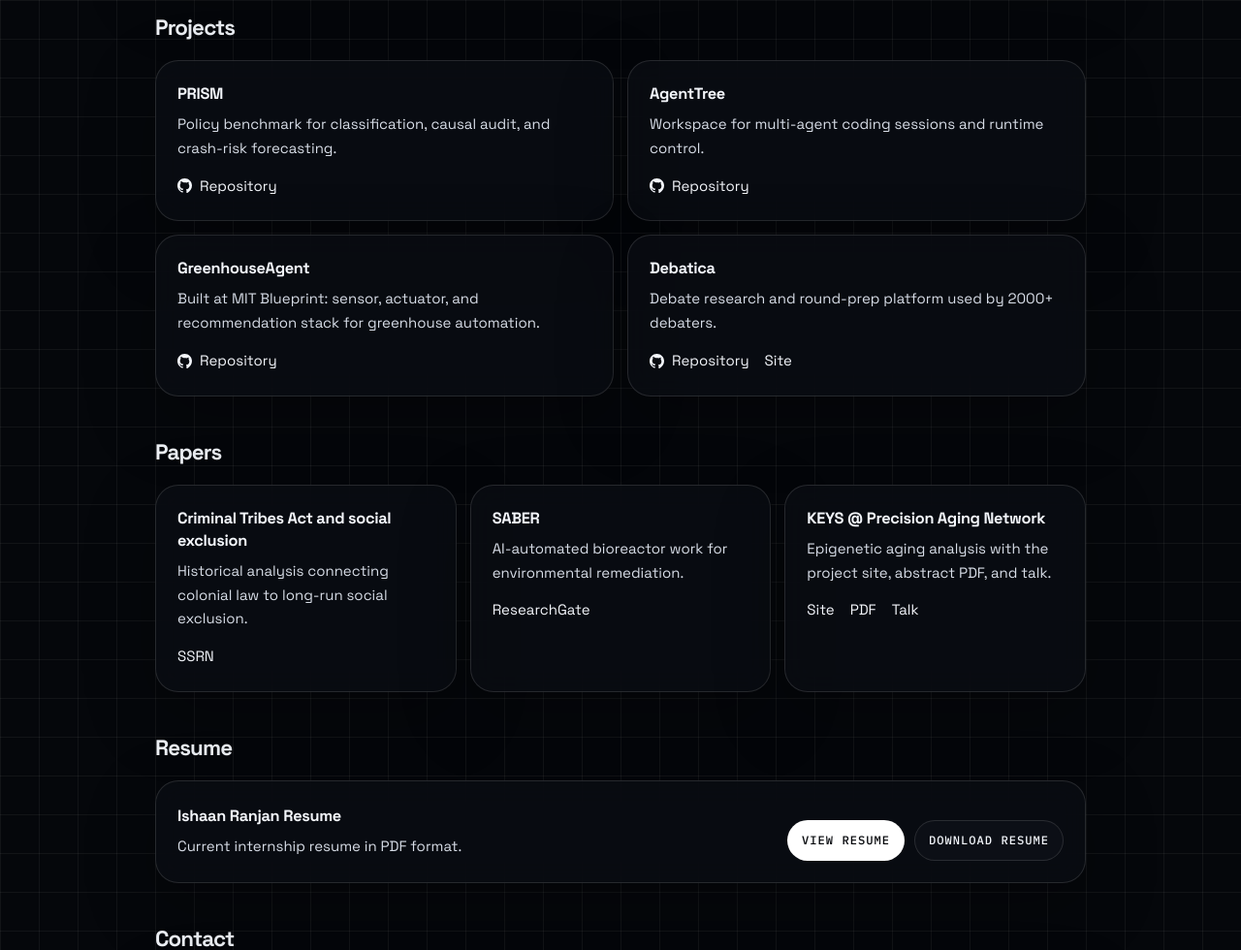
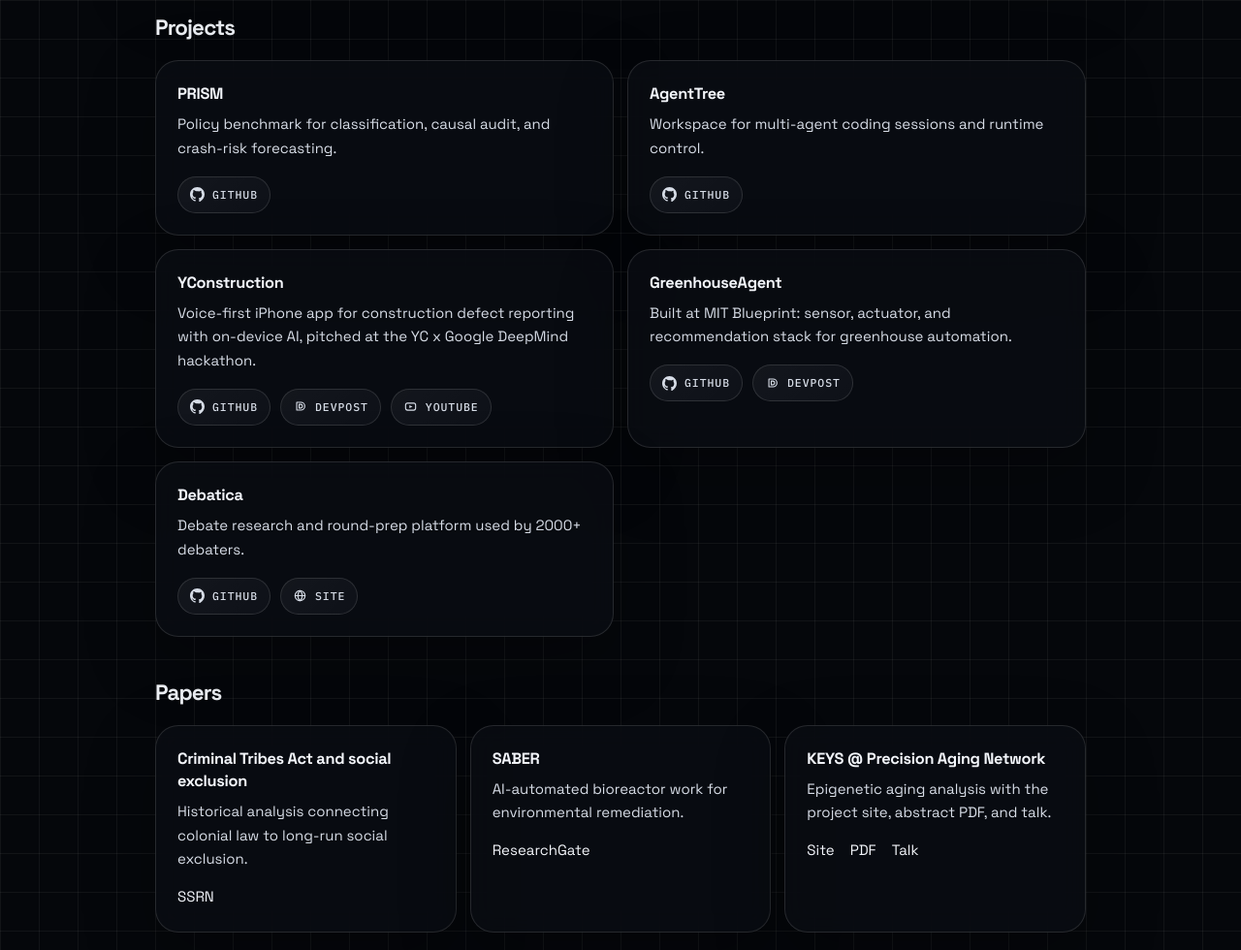
Before and after one commit to IshaanAyaan/portfoliov2, a plain HTML site: page index.html in a window 1280 px wide. Shown: the part 1840-2820 px from the top of the page at 97% size. Drawn offline with Linux system fonts and the light colour scheme.

Commit message:
Add YConstruction and project link pills

```diff
--- a/index.html
+++ b/index.html
@@ -233,14 +233,14 @@
           <article class="surface project-card">
             <h3>PRISM</h3>
             <p>Policy benchmark for classification, causal audit, and crash-risk forecasting.</p>
-            <div class="link-row">
-              <a class="repo-link" href="https://github.com/IshaanAyaan/prism-policy-ai" target="_blank"
-                rel="noopener">
+            <div class="project-links" aria-label="PRISM links">
+              <a class="project-link-pill" href="https://github.com/IshaanAyaan/prism-policy-ai" target="_blank"
+                rel="noopener" aria-label="View PRISM on GitHub">
                 <svg viewBox="0 0 24 24" fill="currentColor" aria-hidden="true">
                   <path
                     d="M12 0C5.37 0 0 5.37 0 12c0 5.3 3.44 9.8 8.21 11.39.6.11.82-.26.82-.58v-2.04c-3.34.73-4.04-1.61-4.04-1.61-.55-1.39-1.33-1.76-1.33-1.76-1.09-.74.08-.73.08-.73 1.21.09 1.84 1.24 1.84 1.24 1.07 1.83 2.81 1.3 3.49 1 .11-.78.42-1.31.76-1.61-2.67-.3-5.47-1.33-5.47-5.93 0-1.31.47-2.38 1.24-3.22-.12-.3-.54-1.52.12-3.18 0 0 1.01-.32 3.3 1.23A11.4 11.4 0 0 1 12 6.84c1.02.01 2.05.14 3.01.41 2.29-1.55 3.3-1.23 3.3-1.23.65 1.65.24 2.87.12 3.18.77.84 1.23 1.91 1.23 3.22 0 4.61-2.8 5.62-5.48 5.92.43.37.82 1.1.82 2.22v3.29c0 .32.22.69.83.58C20.57 21.8 24 17.3 24 12 24 5.37 18.63 0 12 0Z" />
                 </svg>
-                <span>Repository</span>
+                <span>GitHub</span>
               </a>
             </div>
           </article>
@@ -248,13 +248,47 @@
           <article class="surface project-card">
             <h3>AgentTree</h3>
             <p>Workspace for multi-agent coding sessions and runtime control.</p>
-            <div class="link-row">
-              <a class="repo-link" href="https://github.com/LuxenAI/agent-tree" target="_blank" rel="noopener">
+            <div class="project-links" aria-label="AgentTree links">
+              <a class="project-link-pill" href="https://github.com/LuxenAI/agent-tree" target="_blank"
+                rel="noopener" aria-label="View AgentTree on GitHub">
                 <svg viewBox="0 0 24 24" fill="currentColor" aria-hidden="true">
                   <path
                     d="M12 0C5.37 0 0 5.37 0 12c0 5.3 3.44 9.8 8.21 11.39.6.11.82-.26.82-.58v-2.04c-3.34.73-4.04-1.61-4.04-1.61-.55-1.39-1.33-1.76-1.33-1.76-1.09-.74.08-.73.08-.73 1.21.09 1.84 1.24 1.84 1.24 1.07 1.83 2.81 1.3 3.49 1 .11-.78.42-1.31.76-1.61-2.67-.3-5.47-1.33-5.47-5.93 0-1.31.47-2.38 1.24-3.22-.12-.3-.54-1.52.12-3.18 0 0 1.01-.32 3.3 1.23A11.4 11.4 0 0 1 12 6.84c1.02.01 2.05.14 3.01.41 2.29-1.55 3.3-1.23 3.3-1.23.65 1.65.24 2.87.12 3.18.77.84 1.23 1.91 1.23 3.22 0 4.61-2.8 5.62-5.48 5.92.43.37.82 1.1.82 2.22v3.29c0 .32.22.69.83.58C20.57 21.8 24 17.3 24 12 24 5.37 18.63 0 12 0Z" />
                 </svg>
-                <span>Repository</span>
+                <span>GitHub</span>
+              </a>
+            </div>
+          </article>
+
+          <article class="surface project-card">
+            <h3>YConstruction</h3>
+            <p>Voice-first iPhone app for construction defect reporting with on-device AI, pitched at the YC x Google DeepMind hackathon.</p>
+            <div class="project-links" aria-label="YConstruction links">
+              <a class="project-link-pill" href="https://github.com/IshaanAyaan/YConstruction" target="_blank"
+                rel="noopener" aria-label="View YConstruction on GitHub">
+                <svg viewBox="0 0 24 24" fill="currentColor" aria-hidden="true">
+                  <path
+                    d="M12 0C5.37 0 0 5.37 0 12c0 5.3 3.44 9.8 8.21 11.39.6.11.82-.26.82-.58v-2.04c-3.34.73-4.04-1.61-4.04-1.61-.55-1.39-1.33-1.76-1.33-1.76-1.09-.74.08-.73.08-.73 1.21.09 1.84 1.24 1.84 1.24 1.07 1.83 2.81 1.3 3.49 1 .11-.78.42-1.31.76-1.61-2.67-.3-5.47-1.33-5.47-5.93 0-1.31.47-2.38 1.24-3.22-.12-.3-.54-1.52.12-3.18 0 0 1.01-.32 3.3 1.23A11.4 11.4 0 0 1 12 6.84c1.02.01 2.05.14 3.01.41 2.29-1.55 3.3-1.23 3.3-1.23.65 1.65.24 2.87.12 3.18.77.84 1.23 1.91 1.23 3.22 0 4.61-2.8 5.62-5.48 5.92.43.37.82 1.1.82 2.22v3.29c0 .32.22.69.83.58C20.57 21.8 24 17.3 24 12 24 5.37 18.63 0 12 0Z" />
+                </svg>
+                <span>GitHub</span>
+              </a>
+              <a class="project-link-pill" href="https://devpost.com/software/yconstruction" target="_blank"
+                rel="noopener" aria-label="View YConstruction on Devpost">
+                <svg viewBox="0 0 24 24" fill="none" stroke="currentColor" stroke-width="1.8" stroke-linecap="round"
+                  stroke-linejoin="round" aria-hidden="true">
+                  <path d="M6.5 4.75h6.8a6.45 6.45 0 0 1 0 12.9H6.5z" />
+                  <path d="M10.4 8.2h2.55a3 3 0 0 1 0 6H10.4z" />
+                </svg>
+                <span>Devpost</span>
+              </a>
+              <a class="project-link-pill" href="https://www.youtube.com/watch?v=-8k2-ATQOOw" target="_blank"
+                rel="noopener" aria-label="Watch the YConstruction demo on YouTube">
+                <svg viewBox="0 0 24 24" fill="none" stroke="currentColor" stroke-width="1.8" stroke-linecap="round"
+                  stroke-linejoin="round" aria-hidden="true">
+                  <rect x="3.75" y="6.25" width="16.5" height="11.5" rx="3.2" />
+                  <path d="M10 9.45l5.1 2.55L10 14.55z" fill="currentColor" stroke="none" />
+                </svg>
+                <span>YouTube</span>
               </a>
             </div>
           </article>
@@ -262,14 +296,23 @@
           <article class="surface project-card">
             <h3>GreenhouseAgent</h3>
             <p>Built at MIT Blueprint: sensor, actuator, and recommendation stack for greenhouse automation.</p>
-            <div class="link-row">
-              <a class="repo-link" href="https://github.com/IshaanAyaan/GreenhouseAgent" target="_blank"
-                rel="noopener">
+            <div class="project-links" aria-label="GreenhouseAgent links">
+              <a class="project-link-pill" href="https://github.com/IshaanAyaan/GreenhouseAgent" target="_blank"
+                rel="noopener" aria-label="View GreenhouseAgent on GitHub">
                 <svg viewBox="0 0 24 24" fill="currentColor" aria-hidden="true">
                   <path
                     d="M12 0C5.37 0 0 5.37 0 12c0 5.3 3.44 9.8 8.21 11.39.6.11.82-.26.82-.58v-2.04c-3.34.73-4.04-1.61-4.04-1.61-.55-1.39-1.33-1.76-1.33-1.76-1.09-.74.08-.73.08-.73 1.21.09 1.84 1.24 1.84 1.24 1.07 1.83 2.81 1.3 3.49 1 .11-.78.42-1.31.76-1.61-2.67-.3-5.47-1.33-5.47-5.93 0-1.31.47-2.38 1.24-3.22-.12-.3-.54-1.52.12-3.18 0 0 1.01-.32 3.3 1.23A11.4 11.4 0 0 1 12 6.84c1.02.01 2.05.14 3.01.41 2.29-1.55 3.3-1.23 3.3-1.23.65 1.65.24 2.87.12 3.18.77.84 1.23 1.91 1.23 3.22 0 4.61-2.8 5.62-5.48 5.92.43.37.82 1.1.82 2.22v3.29c0 .32.22.69.83.58C20.57 21.8 24 17.3 24 12 24 5.37 18.63 0 12 0Z" />
                 </svg>
-                <span>Repository</span>
+                <span>GitHub</span>
+              </a>
+              <a class="project-link-pill" href="https://devpost.com/software/greenhouseagent" target="_blank"
+                rel="noopener" aria-label="View GreenhouseAgent on Devpost">
+                <svg viewBox="0 0 24 24" fill="none" stroke="currentColor" stroke-width="1.8" stroke-linecap="round"
+                  stroke-linejoin="round" aria-hidden="true">
+                  <path d="M6.5 4.75h6.8a6.45 6.45 0 0 1 0 12.9H6.5z" />
+                  <path d="M10.4 8.2h2.55a3 3 0 0 1 0 6H10.4z" />
+                </svg>
+                <span>Devpost</span>
               </a>
             </div>
           </article>
@@ -277,15 +320,25 @@
           <article class="surface project-card">
             <h3>Debatica</h3>
             <p>Debate research and round-prep platform used by 2000+ debaters.</p>
-            <div class="link-row">
-              <a class="repo-link" href="https://github.com/IshaanAyaan/debaticav1" target="_blank" rel="noopener">
+            <div class="project-links" aria-label="Debatica links">
+              <a class="project-link-pill" href="https://github.com/IshaanAyaan/debaticav1" target="_blank"
+                rel="noopener" aria-label="View Debatica on GitHub">
                 <svg viewBox="0 0 24 24" fill="currentColor" aria-hidden="true">
                   <path
                     d="M12 0C5.37 0 0 5.37 0 12c0 5.3 3.44 9.8 8.21 11.39.6.11.82-.26.82-.58v-2.04c-3.34.73-4.04-1.61-4.04-1.61-.55-1.39-1.33-1.76-1.33-1.76-1.09-.74.08-.73.08-.73 1.21.09 1.84 1.24 1.84 1.24 1.07 1.83 2.81 1.3 3.49 1 .11-.78.42-1.31.76-1.61-2.67-.3-5.47-1.33-5.47-5.93 0-1.31.47-2.38 1.24-3.22-.12-.3-.54-1.52.12-3.18 0 0 1.01-.32 3.3 1.23A11.4 11.4 0 0 1 12 6.84c1.02.01 2.05.14 3.01.41 2.29-1.55 3.3-1.23 3.3-1.23.65 1.65.24 2.87.12 3.18.77.84 1.23 1.91 1.23 3.22 0 4.61-2.8 5.62-5.48 5.92.43.37.82 1.1.82 2.22v3.29c0 .32.22.69.83.58C20.57 21.8 24 17.3 24 12 24 5.37 18.63 0 12 0Z" />
                 </svg>
-                <span>Repository</span>
+                <span>GitHub</span>
               </a>
-              <a href="https://www.debatica.org/" target="_blank" rel="noopener">Site</a>
+              <a class="project-link-pill" href="https://www.debatica.org/" target="_blank" rel="noopener"
+                aria-label="Visit the Debatica website">
+                <svg viewBox="0 0 24 24" fill="none" stroke="currentColor" stroke-width="1.8" stroke-linecap="round"
+                  stroke-linejoin="round" aria-hidden="true">
+                  <circle cx="12" cy="12" r="8.25" />
+                  <path d="M3.75 12h16.5" />
+                  <path d="M12 3.75c2.3 2.15 3.6 5.15 3.6 8.25s-1.3 6.1-3.6 8.25c-2.3-2.15-3.6-5.15-3.6-8.25S9.7 5.9 12 3.75z" />
+                </svg>
+                <span>Site</span>
+              </a>
             </div>
           </article>
         </div>
--- a/styles.css
+++ b/styles.css
@@ -695,6 +695,48 @@
   gap: 16px;
 }
 
+.project-links {
+  margin-top: 16px;
+  display: flex;
+  flex-wrap: wrap;
+  gap: 10px;
+}
+
+.project-link-pill {
+  display: inline-flex;
+  align-items: center;
+  gap: 8px;
+  min-height: 38px;
+  padding: 0 12px;
+  border-radius: 999px;
+  border: 1px solid var(--border);
+  background:
+    linear-gradient(135deg, color-mix(in srgb, var(--panel) 92%, transparent), transparent 140%),
+    color-mix(in srgb, var(--surface-strong) 90%, transparent);
+  color: var(--soft);
+  font: 500 0.72rem/1 var(--mono);
+  letter-spacing: 0.08em;
+  text-transform: uppercase;
+  transition: transform 160ms ease, border-color 160ms ease, background 160ms ease, color 160ms ease;
+}
+
+.project-link-pill svg {
+  width: 15px;
+  height: 15px;
+  flex-shrink: 0;
+}
+
+.project-link-pill:hover,
+.project-link-pill:focus-visible {
+  transform: translateY(-1px);
+  border-color: var(--border-strong);
+  background:
+    linear-gradient(135deg, color-mix(in srgb, var(--panel) 100%, transparent), transparent 140%),
+    color-mix(in srgb, var(--surface-strong) 96%, transparent);
+  color: var(--text);
+  outline: none;
+}
+
 .repo-link {
   display: inline-flex;
   align-items: center;
@@ -902,6 +944,15 @@
     gap: 8px;
   }
 
+  .project-links {
+    gap: 8px;
+  }
+
+  .project-link-pill {
+    min-height: 36px;
+    padding: 0 11px;
+  }
+
   .hero-copy h1 {
     font-size: clamp(2rem, 12vw, 3rem);
   }
```
